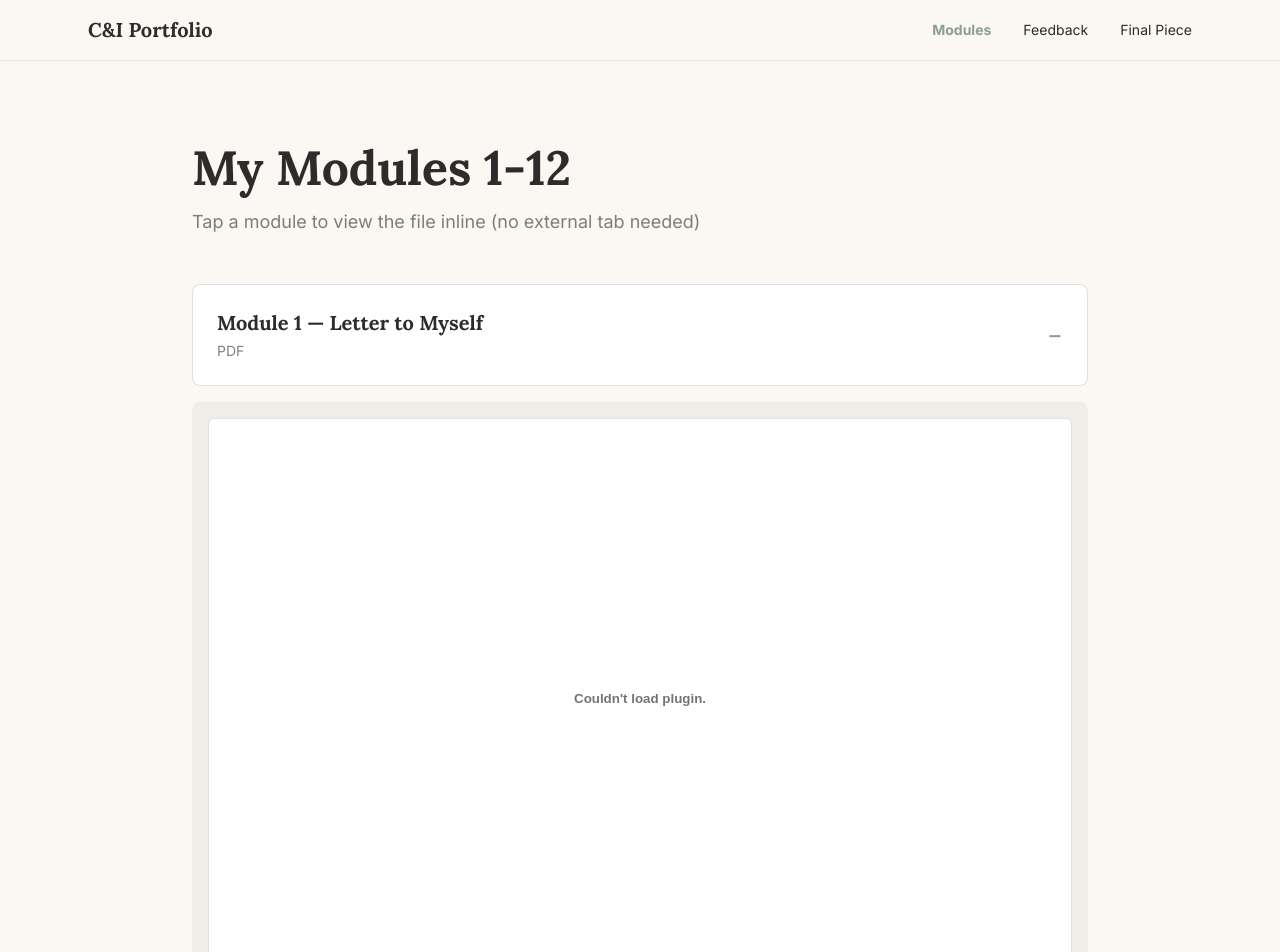
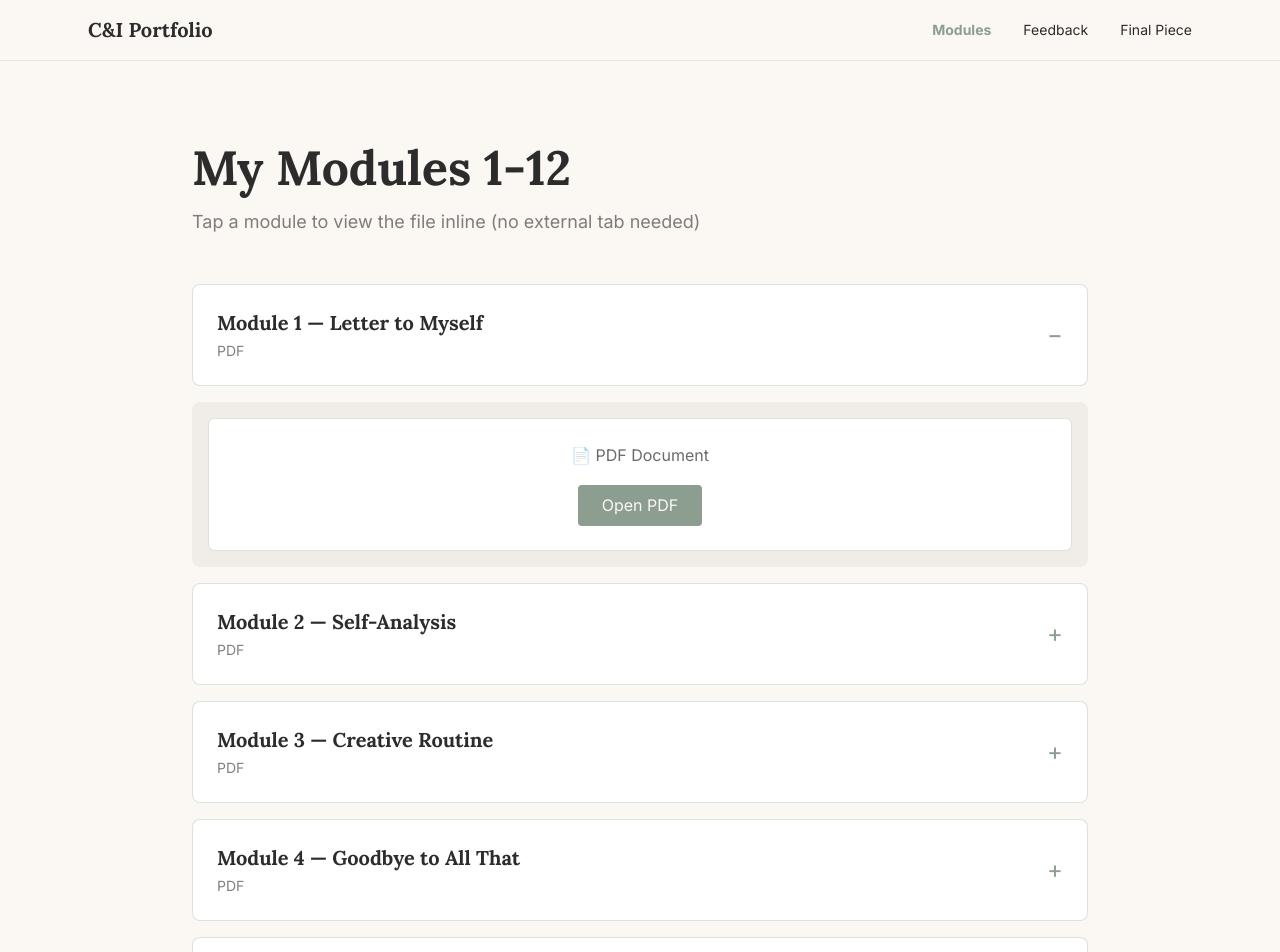
Before and after one commit to Thanay2001/Final-CREATIVITY-AND-IDEATION, a Next.js app: page /modules in a window 1280 px wide. Shown: the top 952 px of the page. Built offline with nearby package versions, Linux system fonts and the light colour scheme.

Commit message:
Change PDFs to clickable links instead of embedded

```diff
--- a/src/app/modules/page.tsx
+++ b/src/app/modules/page.tsx
@@ -161,11 +161,17 @@ export default function ModulesPage() {
                       className="mt-4 p-4 bg-charcoal/5 rounded-lg space-y-4"
                     >
                       {module.type === 'pdf' && (
-                        <embed
-                          src={module.asset}
-                          type="application/pdf"
-                          className="w-full h-[70vh] rounded-md border border-sage/30 bg-white"
-                        />
+                        <div className="bg-white rounded-md border border-sage/30 p-6 text-center">
+                          <p className="text-charcoal/70 mb-4">📄 PDF Document</p>
+                          <a
+                            href={module.asset}
+                            target="_blank"
+                            rel="noopener noreferrer"
+                            className="inline-block px-6 py-2 bg-sage text-cream rounded hover:bg-charcoal transition"
+                          >
+                            Open PDF
+                          </a>
+                        </div>
                       )}
                       {module.type === 'mp4' && (
                         <video
@@ -185,24 +191,30 @@ export default function ModulesPage() {
                       )}
 
                       {module.reflectionPdf && (
-                        <div className="mt-4">
-                          <h4 className="text-sm font-semibold text-charcoal mb-2">Reflection Document</h4>
-                          <embed
-                            src={module.reflectionPdf}
-                            type="application/pdf"
-                            className="w-full h-[70vh] rounded-md border border-sage/30 bg-white"
-                          />
+                        <div className="bg-white rounded-md border border-sage/30 p-6 text-center">
+                          <p className="text-charcoal/70 mb-4">📄 Reflection Document</p>
+                          <a
+                            href={module.reflectionPdf}
+                            target="_blank"
+                            rel="noopener noreferrer"
+                            className="inline-block px-6 py-2 bg-sage text-cream rounded hover:bg-charcoal transition"
+                          >
+                            Open Reflection PDF
+                          </a>
                         </div>
                       )}
 
                       {module.assignmentPdf && (
-                        <div className="mt-4">
-                          <h4 className="text-sm font-semibold text-charcoal mb-2">Assignment Document</h4>
-                          <embed
-                            src={module.assignmentPdf}
-                            type="application/pdf"
-                            className="w-full h-[70vh] rounded-md border border-sage/30 bg-white"
-                          />
+                        <div className="bg-white rounded-md border border-sage/30 p-6 text-center">
+                          <p className="text-charcoal/70 mb-4">📄 Assignment Document</p>
+                          <a
+                            href={module.assignmentPdf}
+                            target="_blank"
+                            rel="noopener noreferrer"
+                            className="inline-block px-6 py-2 bg-sage text-cream rounded hover:bg-charcoal transition"
+                          >
+                            Open Assignment PDF
+                          </a>
                         </div>
                       )}
                     </motion.div>
```
